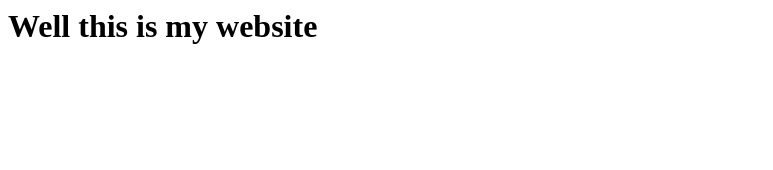
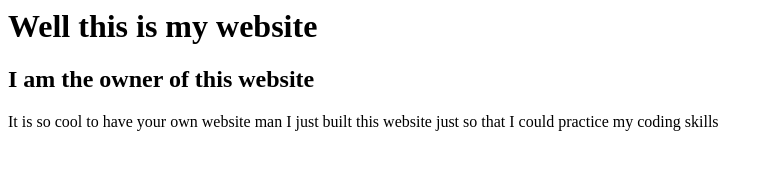
Before and after one commit to TheRealCynine/-your-username-.github.io, a plain HTML site: page index.html in a window 1280 px wide. Shown: the whole page, without its empty margins (0-773 px from the left). Drawn offline with Linux system fonts and the light colour scheme.

Commit message:
Update index.html

```diff
--- a/index.html
+++ b/index.html
@@ -1,3 +1,5 @@
 <html>
   <body>
     <h1>Well this is my website</h1>
+    <h2>I am the owner of this website</h2>
+    <p>It is so cool to have your own website man I just built this website just so that I could practice my coding skills</p>
```
